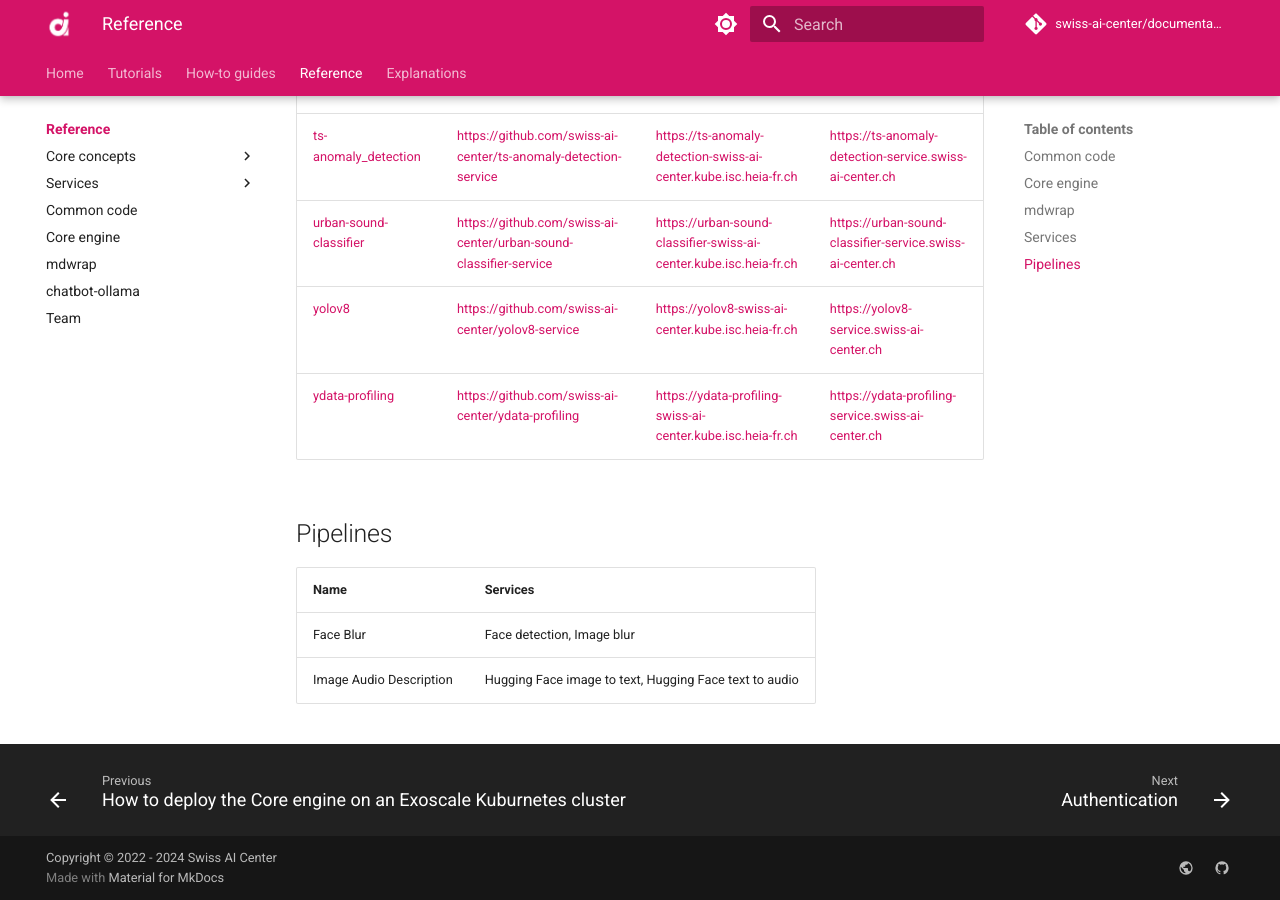
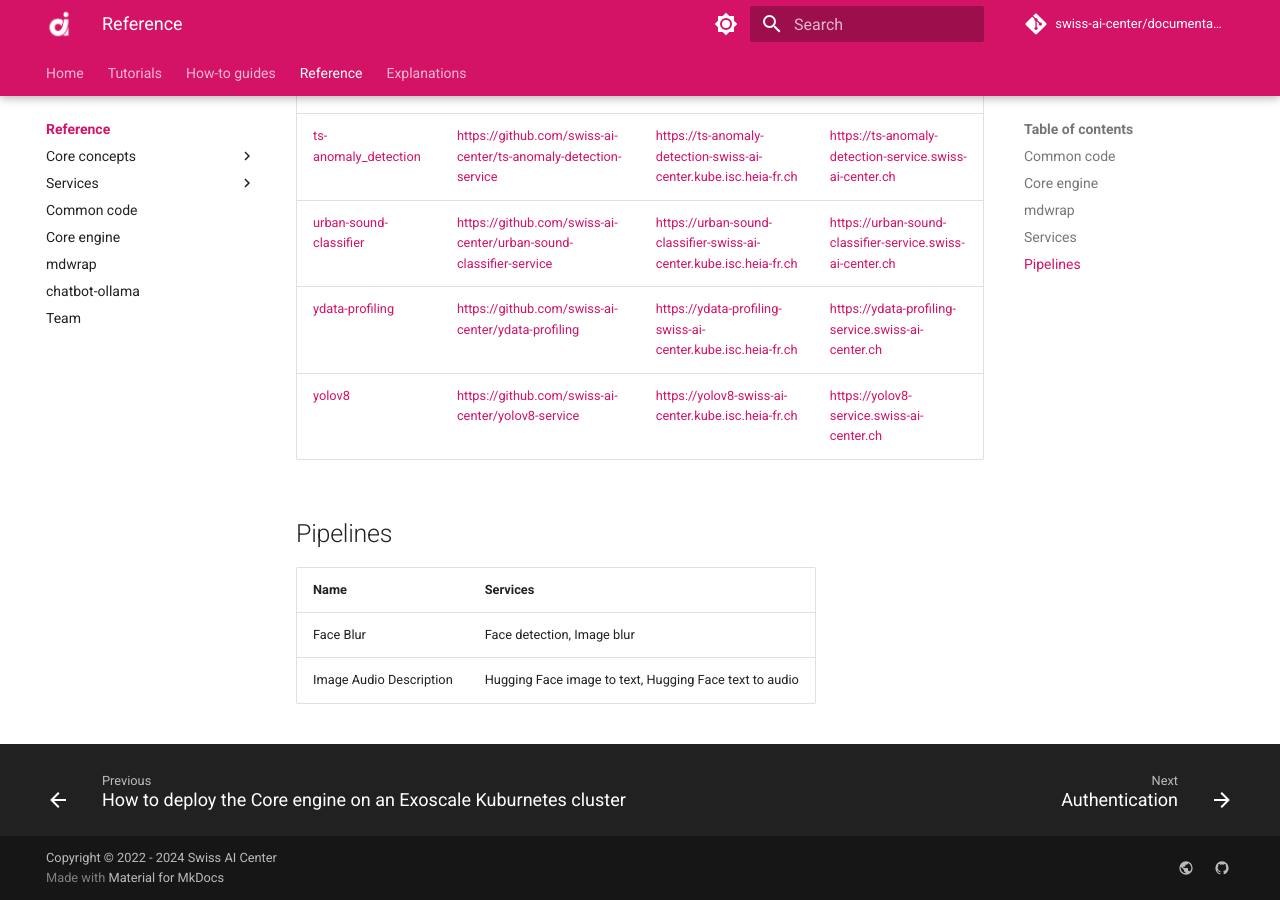
Before and after one commit to swiss-ai-center/documentation, an MkDocs documentation site: the page built from docs/reference/index.md, in a window 1280 px wide and 900 px high, scrolled down 3854 px. Built offline with MkDocs 1.6.1 and Material for MkDocs 9.7.7, drawn with Linux system fonts in a browser that asks for light colours; comment, search, counter and statistics services are not loaded.

```diff
--- a/docs/reference/index.md
+++ b/docs/reference/index.md
@@ -68,8 +68,8 @@ mdwrap is a command line tool to format our Markdown documentation made with
 | [text-summarizer](./services/text-summarizer.md)                       | <https://github.com/swiss-ai-center/text-summarizer-service>            | <https://text-summarizer-swiss-ai-center.kube.isc.heia-fr.ch>            | <https://text-summarizer-service.swiss-ai-center.ch>          |
 | [ts-anomaly_detection](./services/ts-anomaly_detection.md)             | <https://github.com/swiss-ai-center/ts-anomaly-detection-service>       | <https://ts-anomaly-detection-swiss-ai-center.kube.isc.heia-fr.ch>       | <https://ts-anomaly-detection-service.swiss-ai-center.ch>     |
 | [urban-sound-classifier](./services/urban-sound-classifier.md)         | <https://github.com/swiss-ai-center/urban-sound-classifier-service>     | <https://urban-sound-classifier-swiss-ai-center.kube.isc.heia-fr.ch>     | <https://urban-sound-classifier-service.swiss-ai-center.ch>   |
+| [ydata-profiling](./services/ydata-profiling.md)                       | <https://github.com/swiss-ai-center/ydata-profiling>                    | <https://ydata-profiling-swiss-ai-center.kube.isc.heia-fr.ch>            | <https://ydata-profiling-service.swiss-ai-center.ch>          |
 | [yolov8](./services/yolov8.md)                                         | <https://github.com/swiss-ai-center/yolov8-service>                     | <https://yolov8-swiss-ai-center.kube.isc.heia-fr.ch>                     | <https://yolov8-service.swiss-ai-center.ch>                   |
-| [ydata-profiling](./services/ydata-profiling.md)                       | <https://github.com/swiss-ai-center/ydata-profiling>                    | <https://ydata-profiling-swiss-ai-center.kube.isc.heia-fr.ch>            | <https://ydata-profiling-service.swiss-ai-center.ch>          |
 
 ## Pipelines
 
--- a/mkdocs.yml
+++ b/mkdocs.yml
@@ -69,8 +69,8 @@ nav:
           - text-summarizer service: reference/services/text-summarizer.md
           - time series anomaly detection service: reference/services/ts-anomaly-detection.md
           - urban-sound-classifier service: reference/services/urban-sound-classifier.md
+          - ydata-profiling service: reference/services/ydata-profiling.md
           - yolov8 service: reference/services/yolov8.md
-          - ydata-profiling service: reference/services/ydata-profiling.md
       - Common code: reference/common-code.md
       - Core engine: reference/core-engine.md
       - mdwrap: reference/mdwrap.md
```
